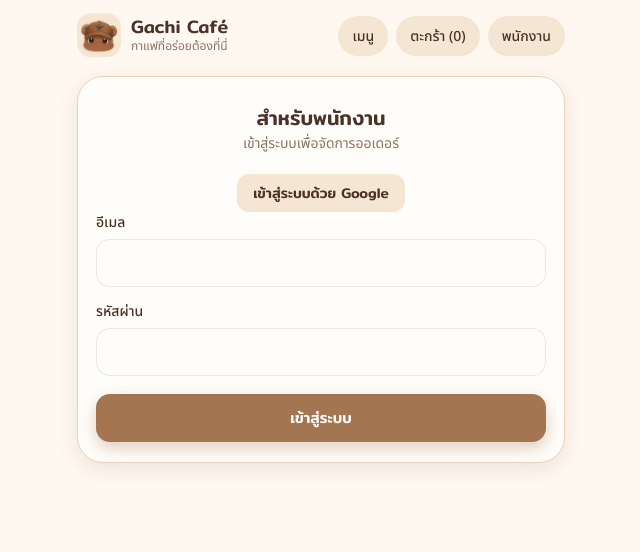
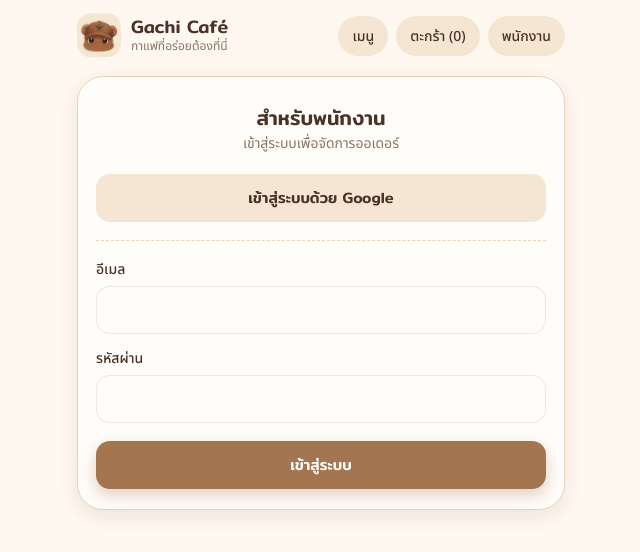
Before and after one commit to XNOT-CH/coffee-shop, a React (Vite) app: page /login in a window 1280 px wide. Shown: the top 552 px of the page, without its empty margins (319-959 px from the left). Built offline with nearby package versions, Linux system fonts and the light colour scheme; no server answers.

Commit message:
show no access message for non-staff

```diff
--- a/src/components/Navbar.jsx
+++ b/src/components/Navbar.jsx
@@ -1,7 +1,7 @@
 import { Link } from "react-router-dom";
 import { useCart } from '../context/CartContext'
 const Navbar = () => {
-  const { totalItems } = useCart()
+  const { totalItems , lastOrderId } = useCart()
   return (
     <header className="navbar">
       <Link to="/" className="brand">
@@ -16,6 +16,13 @@ const Navbar = () => {
         <Link to="/">เมนู</Link>
         <Link to="/cart">ตะกร้า ({totalItems})</Link>
         <Link to="/staff">พนักงาน</Link>
+
+        {/* ← เพิ่ม: ป้ายเลขคิวล่าสุด (โชว์เฉพาะตอนเคยสั่งแล้ว) */}
+        {lastOrderId && (
+          <Link to={`/queue/${lastOrderId}`} className="queue-badge">
+            คิว A{String(lastOrderId).padStart(3, '0')}
+          </Link>
+        )}
       </nav>
     </header>
   );
--- a/src/context/CartContext.jsx
+++ b/src/context/CartContext.jsx
@@ -4,6 +4,8 @@ const CartContext = createContext()
 
 export const CartProvider = ({ children }) => {
   const [cart, setCart] = useState([])
+  // จำเลขออเดอร์ล่าสุด (อ่านจากเบราว์ ถ้าเคยสั่ง)
+  const [lastOrderId, setLastOrderId] = useState(() => localStorage.getItem('lastOrderId'))
 
   // เพิ่มของลงตะกร้า (เจอของซ้ำ → บวกจำนวน, ไม่เจอ → เพิ่มใหม่)
   const addToCart = (item) => {
@@ -46,6 +48,12 @@ export const CartProvider = ({ children }) => {
     setCart([])
   }
 
+  // บันทึกเลขออเดอร์ล่าสุด (เรียกตอนสั่งสำเร็จ)
+  const saveLastOrder = (id) => {
+    setLastOrderId(String(id))
+    localStorage.setItem('lastOrderId' , id)
+  }
+
   // นับจำนวนชิ้น / รวมเงิน
   const totalItems = cart.reduce((sum, c) => sum + c.quantity, 0)
   const totalPrice = cart.reduce((sum, c) => sum + c.price * c.quantity, 0)
@@ -59,8 +67,10 @@ export const CartProvider = ({ children }) => {
         increaseQty,
         decreaseQty,
         clearCart,
+        saveLastOrder,
         totalItems,
         totalPrice,
+        lastOrderId,
       }}
     >
       {children}
--- /dev/null
+++ b/src/data/staff.js
@@ -0,0 +1,8 @@
+// รายชื่ออีเมลพนักงานที่เข้าหน้าพนักงานได้
+// ⚠️ ต้องตรงกับรายชื่อใน SQL ของ Supabase เสมอ (เพิ่ม/ลบ ต้องแก้ทั้ง 2 ที่)
+const staffEmails = [
+  'xnot.ch110249@gmail.com',
+  'staff@coffee.com',
+]
+
+export default staffEmails
--- a/src/index.css
+++ b/src/index.css
@@ -191,8 +191,10 @@ main > div > h2 {
   color: var(--color-text-muted);
 }
 
+/* Wraps onto a second row on narrow phones once the queue badge shows */
 .nav-links {
   display: flex;
+  flex-wrap: wrap;
   align-items: center;
   gap: 8px;
 }
@@ -214,6 +216,15 @@ main > div > h2 {
 
 .nav-links a:active {
   transform: scale(0.95);
+}
+
+/* Latest queue number — dark pill so it stands out from the other links */
+.nav-links a.queue-badge {
+  background: var(--color-text);
+  color: var(--color-surface-raised);
+  font-family: var(--font-heading);
+  letter-spacing: 0.5px;
+  animation: pop 0.4s var(--ease-spring);
 }
 
 /* ==========================================================================
@@ -831,7 +842,7 @@ main > .staff-page > h2 {
 
 /* Logout — secondary small button (btn--secondary btn--sm) */
 .staff-page > button,
-main > div > h2 + p + button {
+main > div:not([class]) > h2 + p + button {
   display: flex;
   align-items: center;
   justify-content: center;
@@ -846,12 +857,12 @@ main > div > h2 + p + button {
 }
 
 /* No orders: centred under the empty message */
-main > div > h2 + p + button {
+main > div:not([class]) > h2 + p + button {
   margin: 0 auto;
 }
 
 .staff-page > button:active,
-main > div > h2 + p + button:active {
+main > div:not([class]) > h2 + p + button:active {
   transform: scale(0.96);
 }
 
@@ -1022,6 +1033,32 @@ main > .login-page > h2 + p {
   transform: scale(0.96);
 }
 
+/* Google sign-in — secondary block button (btn--secondary btn--block) */
+.google-btn {
+  display: flex;
+  align-items: center;
+  justify-content: center;
+  width: 100%;
+  height: 48px;
+  border-radius: var(--radius-md);
+  background: var(--color-surface);
+  font-family: var(--font-heading);
+  font-size: 15px;
+  font-weight: 500;
+  transition: transform 0.15s var(--ease-out);
+}
+
+.google-btn:active {
+  transform: scale(0.96);
+}
+
+/* Dashed line between Google and the email form */
+.google-btn + form {
+  margin-top: 18px;
+  padding-top: 18px;
+  border-top: 1px dashed var(--color-border-strong);
+}
+
 /* ==========================================================================
    Animations
    ========================================================================== */
--- a/src/pages/CartPage.jsx
+++ b/src/pages/CartPage.jsx
@@ -6,7 +6,7 @@ import CartItem from '../components/CartItem'
 import supabase from '../supabaseClient'
 
 const CartPage = () => {
-  const { cart, totalPrice, clearCart } = useCart()   // ← เพิ่ม clearCart
+  const { cart, totalPrice, clearCart, saveLastOrder } = useCart()   // ← เพิ่ม clearCart
   const [customerName, setCustomerName] = useState('')
   const navigate = useNavigate()                      // ← เพิ่มบรรทัดนี้
 
@@ -36,6 +36,7 @@ const CartPage = () => {
     }
 
     // สั่งสำเร็จ → ล้างตะกร้า แล้วพาไปหน้าเลขคิวของออเดอร์นี้
+    saveLastOrder(data.id)
     clearCart()
     navigate(`/queue/${data.id}`)
   }
--- a/src/pages/StaffPage.jsx
+++ b/src/pages/StaffPage.jsx
@@ -1,6 +1,7 @@
 import { useEffect, useState } from 'react'
 import { useNavigate } from 'react-router-dom' // ← เพิ่ม
 import supabase from '../supabaseClient'
+import staffEmails from '../data/staff' // ← เพิ่มใหม่: รายชื่ออีเมลพนักงาน
 
 // แปลงสถานะภาษาอังกฤษในฐานข้อมูล เป็นภาษาไทยไว้แสดงผล
 const statusLabel = {
@@ -13,6 +14,7 @@ const statusLabel = {
 const StaffPage = () => {
   const [orders, setOrders] = useState([])
   const [loading, setLoading] = useState(true)
+  const [notStaff, setNotStaff] = useState(false) // ← เพิ่มใหม่: ล็อกอินแล้วแต่ไม่ใช่พนักงาน
   const navigate = useNavigate() // ← เพิ่ม: ตัวพาเปลี่ยนหน้า
 
   // เปิดหน้า → ดึงออเดอร์ทั้งหมด เรียงจากเก่าไปใหม่ (ใครสั่งก่อนอยู่บน)
@@ -22,6 +24,13 @@ const StaffPage = () => {
       const { data: { session } } = await supabase.auth.getSession()
       if (!session) {
         navigate('/login')
+        return
+      }
+
+      // ← เพิ่มใหม่: อีเมลไม่อยู่ในรายชื่อพนักงาน → ไม่ให้ดูออเดอร์
+      if (!staffEmails.includes(session.user.email)) {
+        setNotStaff(true)
+        setLoading(false)
         return
       }
 
@@ -71,6 +80,17 @@ const StaffPage = () => {
     return <p>กำลังโหลด...</p>
   }
 
+  // ← เพิ่มใหม่: ล็อกอินแล้ว แต่ไม่ใช่พนักงาน
+  if (notStaff) {
+    return (
+      <div className="no-access">
+        <h2>คุณไม่มีสิทธิ์เข้าถึงหน้าพนักงาน</h2>
+        <p>บัญชีนี้ไม่ได้อยู่ในรายชื่อพนักงาน</p>
+        <button onClick={handleLogout}>ออกจากระบบ</button>
+      </div>
+    )
+  }
+
   if (orders.length === 0) {
     return (
       <div>
```
